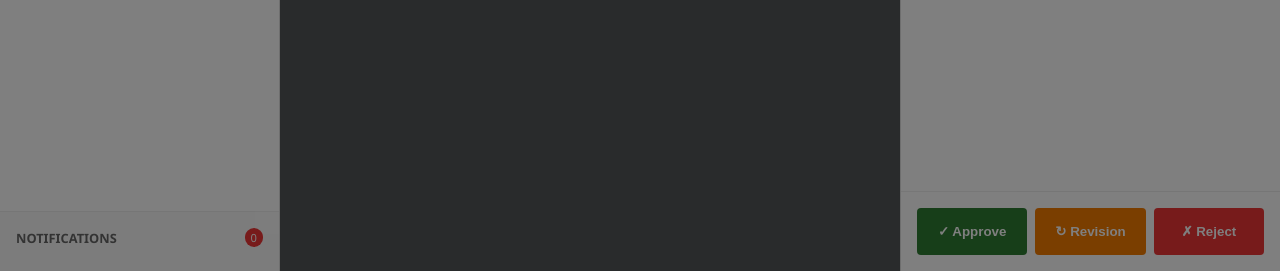
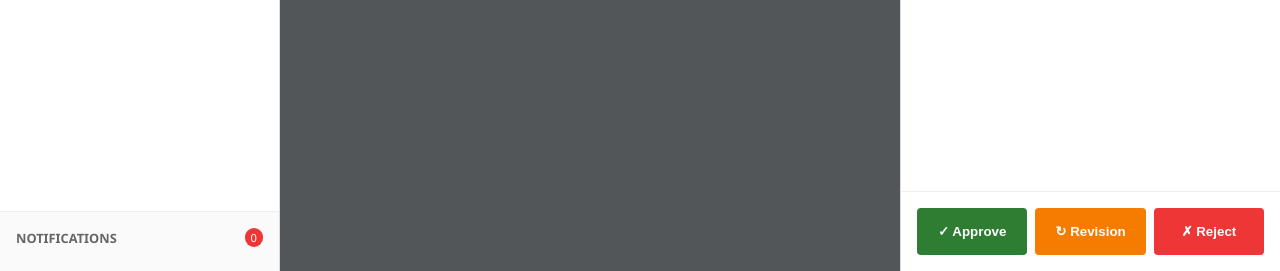
Before and after one commit to Kgothatso012/sans-plan-examiner, a website: page admin/admin.html in a window 1280 px wide. Shown: the part 529-800 px from the top of the page. Drawn offline with nearby package versions, Linux system fonts and the light colour scheme; a script that the page names is missing; a web font is replaced by a local one.

Commit message:
Update admin/admin.html

```diff
--- a/admin/admin.html
+++ b/admin/admin.html
@@ -427,7 +427,7 @@
   </div>
 
   <!-- LOGIN MODAL -->
-  <div class="modal-overlay" id="loginModal">
+  <div class="modal-overlay hidden" id="loginModal">
     <div class="modal" style="max-width: 400px;">
       <h3>Admin Login</h3>
       <p style="color: var(--steel); font-size: 0.9rem; margin-bottom: 16px;">Enter your admin API key to access the examiner dashboard.</p>
@@ -452,7 +452,9 @@
   </div>
 
   <script>
+    console.log('Admin HTML loading...');
     pdfjsLib.GlobalWorkerOptions.workerSrc = 'https://cdnjs.cloudflare.com/ajax/libs/pdf.js/3.11.174/pdf.worker.min.js';
+    console.log('PDF.js worker set');
 
     // === CONFIG ===
     const CONFIG = {
```
